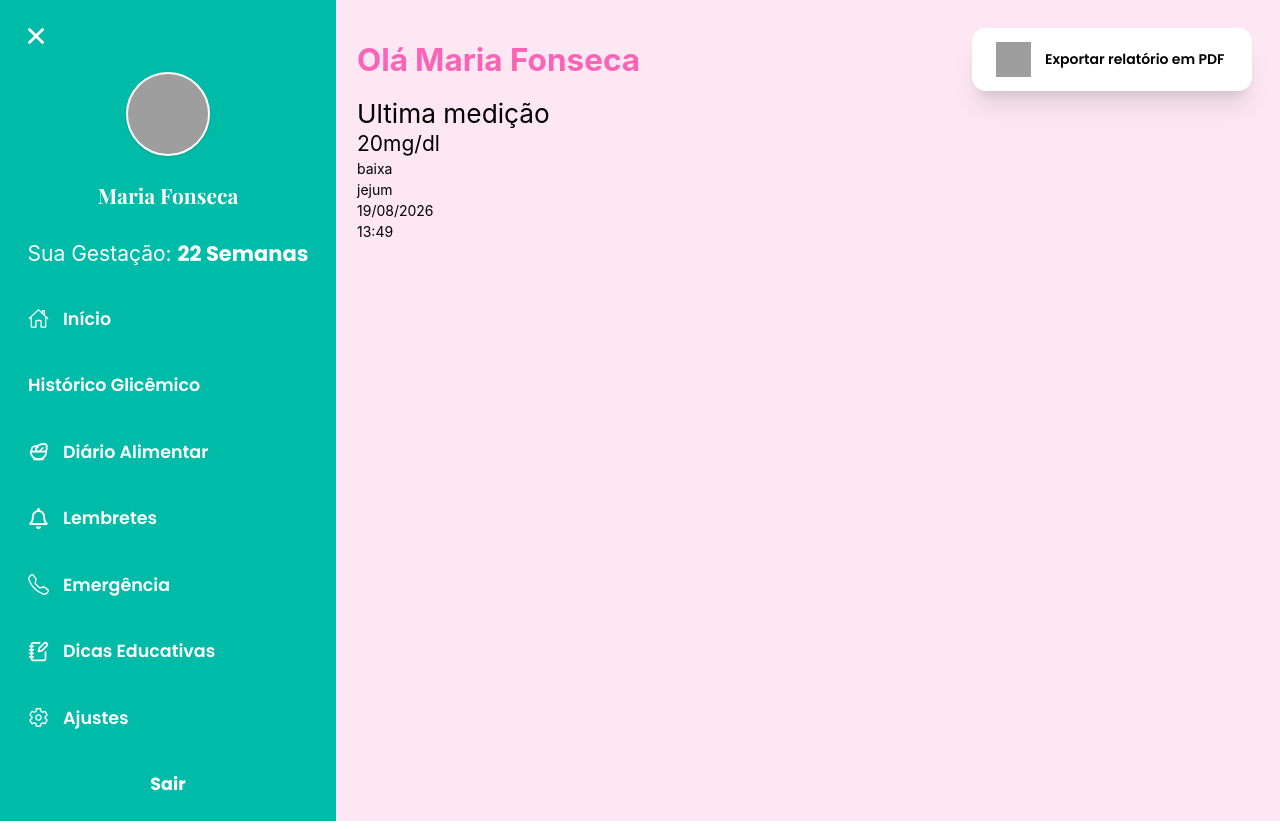
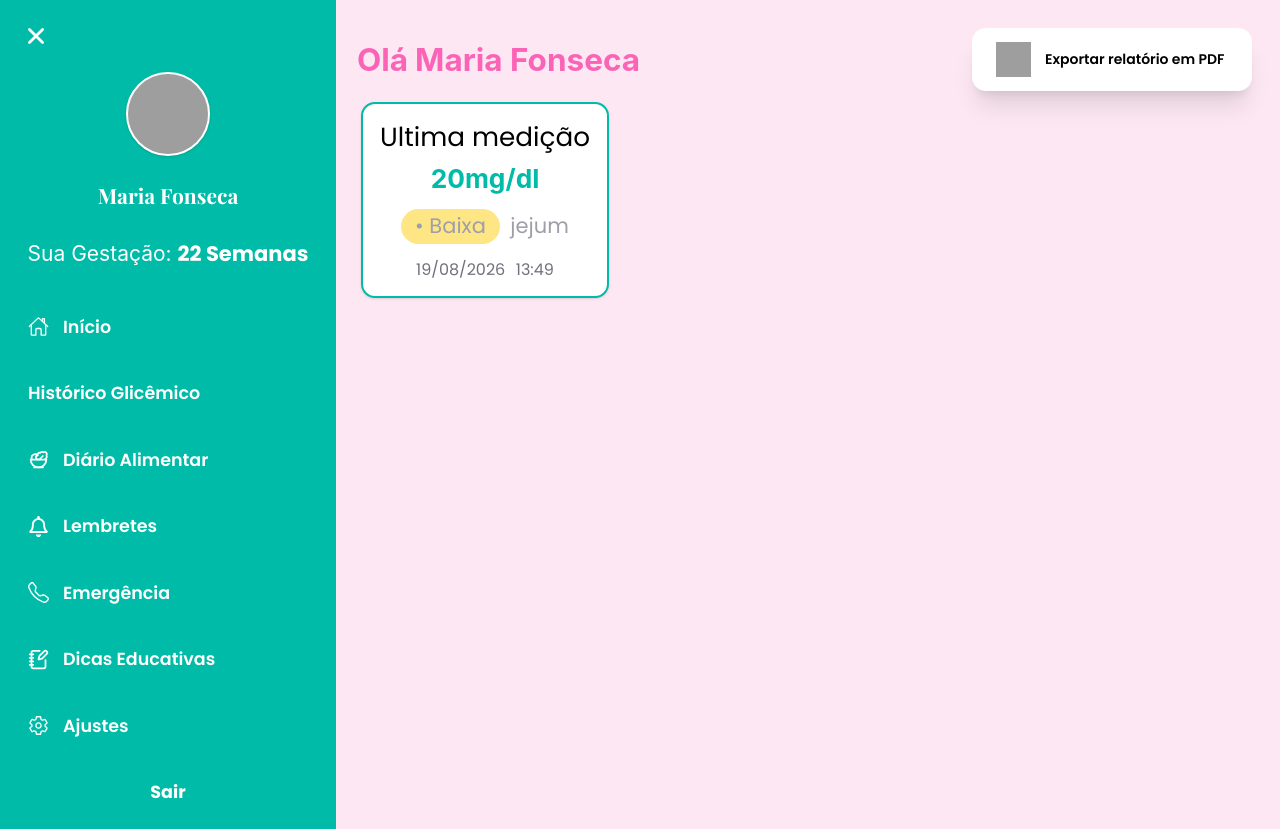
Before and after one commit to Alef-A-Santos/Gestcare, a React (Vite) app in the folder src/frontend/: page /home in a window 1280 px wide. Built offline with nearby package versions, Linux system fonts and the light colour scheme; grey boxes are pictures that could not be loaded.

Commit message:
criando component card

```diff
--- /dev/null
+++ b/src/frontend/src/components/CardInfo.jsx
@@ -0,0 +1,23 @@
+function CardInfo({UltimaAfericao, nivel, estado, data, horario, className }){
+    return(
+        <div>
+            <div className="bg-white p-4 m-1 rounded-2xl shadow border-2 border-teal-500">
+            <h2 className="text-3xl font-poppins m-1 mb-3">Ultima medição</h2>
+            <h3 className="text-3xl m-1 text-teal-500 text-center font-bold">{UltimaAfericao}</h3>
+            <div className="flex gap-3 m-1 p-1 justify-center items-center">
+              <div className="py-2">
+                <p className={className}> • {nivel}</p>
+              </div>
+
+              <p className="text-2xl text-zinc-400 font-poppins">{estado}</p>
+            </div>
+            <div className="flex gap-3 justify-center items-center text-zinc-500">
+              <p className="text-[16px] font-poppins">{data}</p>
+              <p className="text-[16px] font-poppins">{horario}</p>
+            </div>
+          </div>
+        </div>
+    )
+}
+
+export default CardInfo;
--- a/src/frontend/src/components/Sidebar.jsx
+++ b/src/frontend/src/components/Sidebar.jsx
@@ -90,6 +90,7 @@ function Sidebar() {
             <h4 className="text-2xl mt-2 text-center">
               Sua Gestação: <span className="font-bold font-poppins">22 Semanas</span>
             </h4>
+            <hr />
           </div>
         )}
 
--- a/src/frontend/src/pages/Home.jsx
+++ b/src/frontend/src/pages/Home.jsx
@@ -1,5 +1,6 @@
 import Sidebar from "../components/Sidebar";
 import Header from "../components/Header";
+import CardInfo from "../components/CardInfo";
 
 function Home() {
   return (
@@ -12,23 +13,17 @@ function Home() {
       <main className="flex-1 p-6">
         <Header />
         <div className="flex">
-          <div>
-            <h2 className="text-3xl">Ultima medição</h2>
-            <h3 className="text-2xl"> 20mg/dl</h3>
-            <div>
-              <div>
-                <p>baixa</p>
-              </div>
+          <CardInfo
+            UltimaAfericao={"20mg/dl"}
+            className={
+              "text-2xl rounded-full bg-amber-200 text-zinc-400 py-1 px-4 font-poppins"
+            }
+            nivel={"Baixa"}
+            estado={"jejum"}
+            data={"19/08/2026"}
+            horario={"13:49"}
+          />
 
-              <p>jejum</p>
-            </div>
-            <div>
-              <p>19/08/2026</p>
-              <p>13:49</p>
-            </div>
-          </div>
-          <div></div>
-          <div></div>
         </div>
       </main>
     </div>
```
